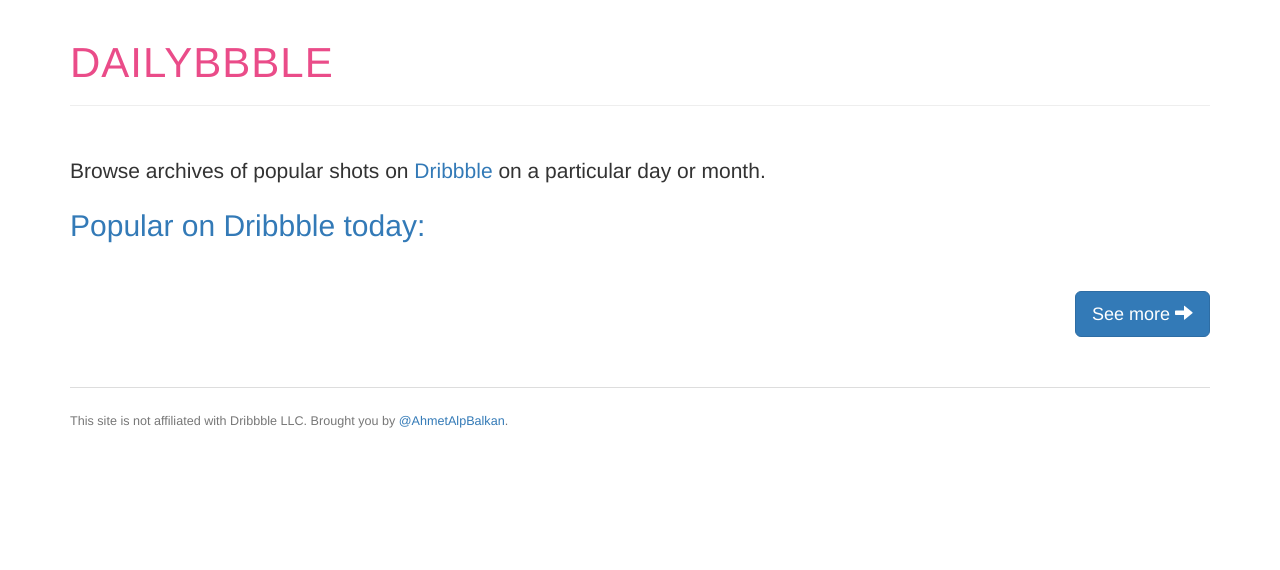
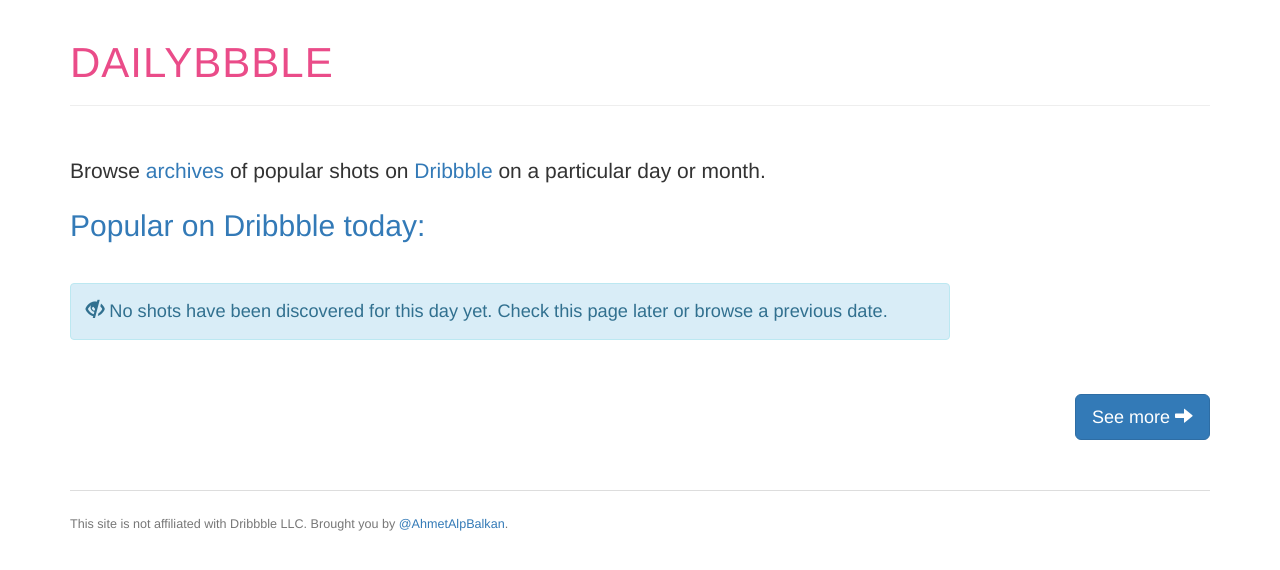
Before and after one commit to ahmetb/dailybbble, a Flask app: template templates/pages/home.html in a window 1280 px wide. Shown: the top 570 px of the page. Run offline with Flask 2, Linux system fonts and the light colour scheme; the template is opened without the code that fills it, so the values that code supplies are empty; some libraries are stand-ins or nearby versions.

Commit message:
extract sleep alert in fetcher, added not found alert in day listing

```diff
--- a/fetcher.py
+++ b/fetcher.py
@@ -11,6 +11,8 @@
 Continuously running process for regularly downloading and saving shots
 """
 
+INTERVAL_SECS = 1* 60 * 60
+
 
 def main():
     database.create_initial_schema()
@@ -23,7 +25,7 @@
             print '[{0}] Processed {1} posts.'.format(datetime.utcnow(), len(shots))
         except Exception as e:
             print '[{0}] Error: {1}'.format(datetime.utcnow(), e)
-        time.sleep(1* 60 * 60)
+        time.sleep(INTERVAL_SECS)
 
 if __name__ == '__main__':
     main()
--- a/static/style.css
+++ b/static/style.css
@@ -71,21 +71,20 @@
     font-weight: lighter;
 }
 
-.calendar .day .wrapper {
-    width: 100%;
-    height: 100%;
-}
-
-.calendar .day.today .wrapper {
-    font-weight: bolder;
-}
-
 .calendar .day.disabled a {
     color: #ccc;
 }
 
 .calendar .day a:hover {
     text-decoration: none;
+}
+
+.shots .alert {
+    max-width: 880px;
+    font-size: 130%;
+    line-height: 130%;
+    margin-top: 2em;
+    font-weight: lighter;
 }
 
 .footer {
--- a/templates/macros/shots_listing.html
+++ b/templates/macros/shots_listing.html
@@ -17,7 +17,13 @@
         </div><!-- // row -->
     {%- endif -%}
 {%- else -%}
-
+    <div class="alert alert-info">
+        <p>
+            <i class='glyphicon glyphicon-eye-close'></i>
+            No shots have been discovered for this day yet. Check this page later
+            or browse a previous date.
+        </p>
+    </div>
 {%- endfor -%}
 </div><!-- // shots -->
 {%- endmacro -%}
--- a/templates/pages/archive_month.html
+++ b/templates/pages/archive_month.html
@@ -39,14 +39,12 @@
 
                 <td class='day text-center {%if disabled -%}disabled{%- endif -%} {%-if is_today -%}today{%- endif -%}'>
                     {%- if d != 0 -%}
-                    <div class='wrapper'>
                     <a href="{{url_for('archive_day',
                                 year=date.year,
                                 month=date.month,
                                 day=d)}}">
                     {{d}}
                     </a>
-                    </div><!-- // wrapper -->
                     {%- endif -%}
                 </td>
 
--- a/templates/pages/home.html
+++ b/templates/pages/home.html
@@ -6,7 +6,10 @@
 
 {% block content %}
     <p class='lead'>
-        <br/>Browse archives of popular shots on <a rel='nofollow' href='http://dribbble.com'>Dribbble</a>
+        <br/>Browse <a href='{{url_for('archive_month',
+                                year=today.year,
+                                month=today.month)}}'>archives</a>
+        of popular shots on <a rel='nofollow' href='http://dribbble.com'>Dribbble</a>
         on a particular day or month.
     </p>
 
```
